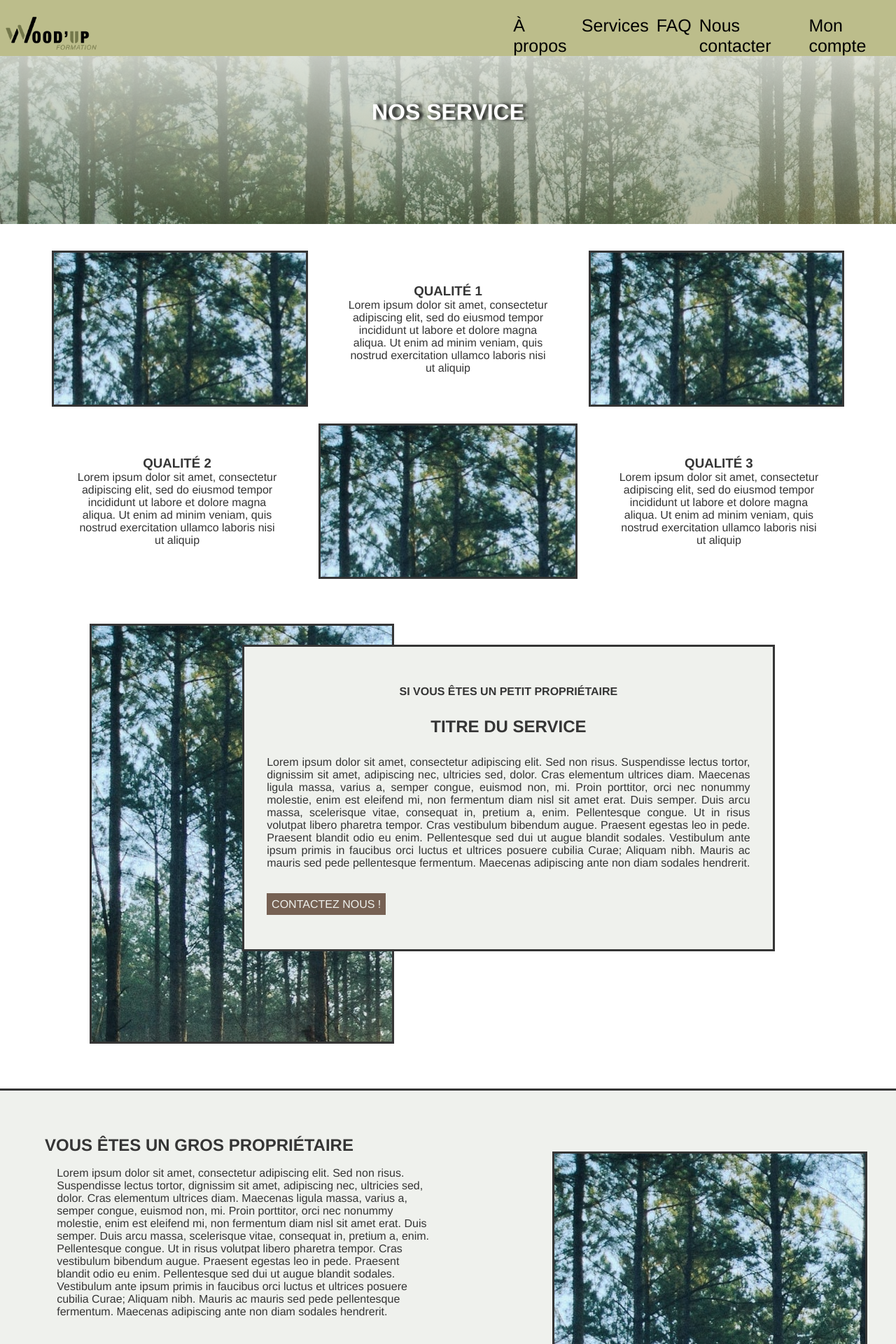
After one commit to Nohan75/woodUp, a PHP site: page /services.php in a window 1280 px wide. The commit adds this page. Shown: the top 1920 px of the page at 70% size. Run offline with PHP 8.4, Linux system fonts and the light colour scheme.

Commit message:
ajout de la page services, remise en forme du css du footer et du header

```diff
--- /dev/null
+++ b/css/services.css
@@ -0,0 +1,144 @@
+.service-banner{
+    background-image:linear-gradient(rgba(239, 241, 237, 1), rgba(113, 119, 68, 0.5)), url('../img/bg_forest.jpg');
+    height: 40vh;
+    display: flex;
+    justify-content: center;
+    align-items: center;
+    color: #ffffff;
+
+}
+.service-banner h1{
+    text-align: center;
+    text-shadow: 5px 0 5px #000000;
+}
+.articles-table{
+    margin: 3%;
+}
+.up{
+    display: flex;
+    flex-direction: row;
+    margin: 2%;
+}
+.down{
+    display: flex;
+    flex-direction: row;
+    margin: 2%;
+}
+.article-img{
+    background-image: url('../img/bg_forest.jpg');
+    border: solid;
+    width: 32%;
+    margin-left: 1%;
+    margin-right: 1%;
+
+}
+.article-card{
+    padding: 4%;
+}
+#quality-1{
+    width: 33%;
+    display: flex;
+    flex-direction: column;
+    text-align: center;
+}
+#quality-2{
+    width: 33%;
+    display: flex;
+    flex-direction: column;
+    text-align: center;
+}
+#quality-3{
+    width: 33%;
+    display: flex;
+    flex-direction: column;
+    text-align: center;
+}
+.little-owner-container{
+    margin: 5% 5% 5% 10%;
+    position: relative;
+}
+.little-owner-container-img{
+    background-image: url('../img/bg_forest.jpg');
+    width: 40%;
+    height: 600px;
+    border: solid;
+}
+.little-owner-container-txt{
+    position: absolute;
+    top: 5%;
+    left:20%;
+    display: flex;
+    flex-direction: column;
+    text-align:center;
+    width:70%;
+    border: solid;
+    padding-left: 3%;
+    padding-right: 3%;
+    padding-top: 5%;
+    padding-bottom: 5%;
+    background-color: #EFF1ED;
+}
+.little-owner-container-txt h2{
+margin: 4%;
+}
+.little-owner-container-txt p{
+    text-align: justify;
+    margin-bottom: 3%;
+}
+.link-owner{
+    margin-top: 3%;
+    text-align: left;
+}
+.little-owner-container-txt a{
+    background-color: #766153;
+    color: #EFF1ED;
+    text-decoration: none;
+    padding: 1%;
+}
+.little-owner-container-txt a:hover{
+    background-color: #EFF1ED;
+    color: black;
+}
+.big-owner-container{
+    background-color: #EFF1ED;
+    display: flex;
+    border-top: 3px solid;
+    border-bottom: 3px solid;
+}
+.big-owner-container-txt{
+    display: flex;
+    flex-direction: column;
+    margin: 5%;
+}
+.big-owner-container-txt p{
+    margin: 3%;
+}
+.big-owner-container-txt a{
+    background-color: #766153;
+    color: #EFF1ED;
+    text-decoration: none;
+    padding: 1%;
+
+}
+.big-owner-container-txt a:hover{
+    background-color: #EFF1ED;
+    color: black;
+}
+
+.big-owner-container-img{
+    background-image: url('../img/bg_forest.jpg');
+    margin: 5%;
+    border: solid;
+}
+.img-big-owner{
+    margin: 5%;
+
+}
+#img1{
+    width: 450px;
+    height: 450px;
+}
+#img2{
+    width: 450px;
+    height: 600px;
+}
--- a/css/style.css
+++ b/css/style.css
@@ -2,9 +2,10 @@
     margin: 0; padding: 0;
     box-sizing: border-box;
 }
-
+/*gftsyedguy*/
 html {
     font-family: 'Helvetica', sans-serif;
+    color: rgb(53, 53, 53) !important;
 }
 
 a {
@@ -14,7 +15,6 @@ a {
 
 a:hover {
     color: #EFF1ED;
-    text-decoration: underline;
 }
 
 .menu {
@@ -22,13 +22,19 @@ a:hover {
     flex-direction: row;
     list-style: none;
     justify-content: space-around;
+    padding-top: 3%;
 }
 
 header {
+    position: fixed;
+    z-index: 8;
+    width: 100%;
+    height: 10%;
     display: flex;
     flex-direction: row;
     justify-content: space-between;
     background-color: #BCBD8B;
+    top: 0%;
 }
 
 .logo img {
@@ -37,15 +43,15 @@ header {
 
 .nav-menu {
     width: 50%;
-
 }
 
 .nav-links {
     padding: 1%;
+    font-size: 25px;
 }
 
 footer{
-    background-color: #BCBD8B;
+    background-image:linear-gradient(rgba(255, 255, 255, 0.5), rgba(255, 255, 255, 0.5)), url('../img/bg_forest.jpg');
     display: flex;
     flex-direction: row;
     justify-content: space-between;
@@ -60,7 +66,8 @@ footer{
     color: #EFF1ED;
     text-decoration: none;
     text-align: center;
-    padding: 1%;
+    padding: 2%;
+    margin-top: 5%;
 }
 #contact-button:hover{
     background-color: #EFF1ED;
--- a/php/index.php
+++ b/index.php
@@ -4,11 +4,12 @@
   <meta charset="UTF-8">
   <meta name="viewport" content="width=device-width, initial-scale=1.0">
   <link rel="icon" href="../img/LogoWoodUpW.png" type="image/png" sizes="16x16">
+  <link rel="stylesheet" href="css/style.css">
   <title>Wood'Up</title>
 </head>
 <body>
 
-  <?php include "header.php"?>
+  <?php include "php/header.php"?>
 
     <div class="div-container">
 
@@ -153,6 +154,6 @@
 
     </div>
 
-    <?php include "footer.php"?>
+    <?php include "php/footer.php"?>
 </body>
 </html>
--- a/php/footer.php
+++ b/php/footer.php
@@ -6,7 +6,7 @@
     <h1>N'HESITEZ PAS À NOUS CONTACTER !</h1>
 
     <div class="link-container">
-    <a href="#" id="contact-button">NOUS CONTACTER</a>
+    <a href="contact.php" id="contact-button">NOUS CONTACTER</a>
     </div>
 </div>
 
--- a/php/header.php
+++ b/php/header.php
@@ -1,9 +1,6 @@
-<head>
-<link rel="stylesheet" href="../css/style.css">
-</head>
 <header>
         <div class="logo">
-          <img src="../img/logo-formation.png" alt="logo-formation">
+          <a href="index.php"><img src="../img/logo-formation.png" alt="logo-formation"></a>
         </div>
         <div class="nav-menu">
           <ul class="menu">
--- /dev/null
+++ b/services.php
@@ -0,0 +1,98 @@
+<!DOCTYPE html>
+<html lang="en">
+<head>
+    <meta charset="UTF-8">
+    <meta name="viewport" content="width=device-width, initial-scale=1.0">
+    <title>Document</title>
+    <link rel="stylesheet" href="css/style.css">
+    <link rel="stylesheet" href="css/services.css">
+</head>
+<body>
+    <?php include "php/header.php"?>
+    <div class="div-container">
+
+        <div class="service-banner">
+            <h1>NOS SERVICE</h1>
+        </div>
+
+        <section class="articles-table">
+
+            <div class="up">
+
+                <div class="article-img"></div>
+
+                <div class="article-card" id="quality-1">
+                    <h3>QUALITÉ 1</h3>
+                    <p>Lorem ipsum dolor sit amet, consectetur adipiscing elit, sed do eiusmod tempor incididunt ut labore et dolore magna aliqua. Ut enim ad minim veniam, quis nostrud exercitation ullamco laboris nisi ut aliquip</p>
+                </div>
+
+                <div class="article-img"></div>
+
+            </div>
+
+            <div class="down">
+                <div class="article-card" id="quality-2">
+                    <h3>QUALITÉ 2</h3>
+                    <p>Lorem ipsum dolor sit amet, consectetur adipiscing elit, sed do eiusmod tempor incididunt ut labore et dolore magna aliqua. Ut enim ad minim veniam, quis nostrud exercitation ullamco laboris nisi ut aliquip</p>
+                </div>
+
+                <div class="article-img"></div>
+
+                <div class="article-card" id="quality-3">
+                    <h3>QUALITÉ 3</h3>
+                    <p>Lorem ipsum dolor sit amet, consectetur adipiscing elit, sed do eiusmod tempor incididunt ut labore et dolore magna aliqua. Ut enim ad minim veniam, quis nostrud exercitation ullamco laboris nisi ut aliquip</p>
+
+                </div>
+            </div>
+
+        </section>
+
+        <section class="little-owner-container">
+
+            <div class="little-owner-container-img">
+            </div>
+
+            <div class="little-owner-container-txt">
+                <h4>SI VOUS ÊTES UN PETIT PROPRIÉTAIRE</h4>
+                <h2>TITRE DU SERVICE</h2>
+                <p>Lorem ipsum dolor sit amet, consectetur adipiscing elit. Sed non risus. Suspendisse lectus tortor, dignissim sit amet, adipiscing nec, ultricies sed, dolor. Cras elementum ultrices diam. Maecenas ligula massa, varius a, semper congue, euismod non, mi. Proin porttitor, orci nec nonummy molestie, enim est eleifend mi, non fermentum diam nisl sit amet erat. Duis semper. Duis arcu massa, scelerisque vitae, consequat in, pretium a, enim. Pellentesque congue. Ut in risus volutpat libero pharetra tempor. Cras vestibulum bibendum augue. Praesent egestas leo in pede. Praesent blandit odio eu enim. Pellentesque sed dui ut augue blandit sodales. Vestibulum ante ipsum primis in faucibus orci luctus et ultrices posuere cubilia Curae; Aliquam nibh. Mauris ac mauris sed pede pellentesque fermentum. Maecenas adipiscing ante non diam sodales hendrerit.
+                <div class="link-owner">
+                <a href="contact.php">CONTACTEZ NOUS !</a>
+                </div>
+
+            </div>
+
+        </section>
+
+        <section class="big-owner-container">
+
+            <div class="big-owner-container-txt">
+
+            <h2>VOUS ÊTES UN GROS PROPRIÉTAIRE</h2>
+            <p>Lorem ipsum dolor sit amet, consectetur adipiscing elit. Sed non risus. Suspendisse lectus tortor, dignissim sit amet, adipiscing nec, ultricies sed, dolor. Cras elementum ultrices diam. Maecenas ligula massa, varius a, semper congue, euismod non, mi. Proin porttitor, orci nec nonummy molestie, enim est eleifend mi, non fermentum diam nisl sit amet erat. Duis semper. Duis arcu massa, scelerisque vitae, consequat in, pretium a, enim. Pellentesque congue. Ut in risus volutpat libero pharetra tempor. Cras vestibulum bibendum augue. Praesent egestas leo in pede. Praesent blandit odio eu enim. Pellentesque sed dui ut augue blandit sodales. Vestibulum ante ipsum primis in faucibus orci luctus et ultrices posuere cubilia Curae; Aliquam nibh. Mauris ac mauris sed pede pellentesque fermentum. Maecenas adipiscing ante non diam sodales hendrerit.</p>
+            <p>Lorem ipsum dolor sit amet, consectetur adipiscing elit. Sed non risus. Suspendisse lectus tortor, dignissim sit amet, adipiscing nec, ultricies sed, dolor. Cras elementum ultrices diam. Maecenas ligula massa, varius a, semper congue, euismod non, mi. Proin porttitor, orci nec nonummy molestie, enim est eleifend mi, non fermentum diam nisl sit amet erat. Duis semper. Duis arcu massa, scelerisque vitae, consequat in, pretium a, enim. Pellentesque congue. Ut in risus volutpat libero pharetra tempor. Cras vestibulum bibendum augue. Praesent egestas leo in pede. Praesent blandit odio eu enim. Pellentesque sed dui ut augue blandit sodales. Vestibulum ante ipsum primis in faucibus orci luctus et ultrices posuere cubilia Curae; Aliquam nibh. Mauris ac mauris sed pede pellentesque fermentum. Maecenas adipiscing ante non diam sodales hendrerit.</p>
+            <p>Lorem ipsum dolor sit amet, consectetur adipiscing elit. Sed non risus. Suspendisse lectus tortor, dignissim sit amet, adipiscing nec, ultricies sed, dolor. Cras elementum ultrices diam. Maecenas ligula massa, varius a, semper congue, euismod non, mi. Proin porttitor, orci nec nonummy molestie, enim est eleifend mi, non fermentum diam nisl sit amet erat. Duis semper. Duis arcu massa, scelerisque vitae, consequat in, pretium a, enim. Pellentesque congue. Ut in risus volutpat libero pharetra tempor. Cras vestibulum bibendum augue. Praesent egestas leo in pede. Praesent blandit odio eu enim. Pellentesque sed dui ut augue blandit sodales. Vestibulum ante ipsum primis in faucibus orci luctus et ultrices posuere cubilia Curae; Aliquam nibh. Mauris ac mauris sed pede pellentesque fermentum. Maecenas adipiscing ante non diam sodales hendrerit.</p>
+            <div class="link-owner">
+                <a href="contact.php">CONTACTEZ NOUS !</a>
+            </div>
+
+            </div>
+
+            <div class="img-big-owner">
+                <div class="big-owner-container-img" id="img1">
+
+                </div>
+
+                <div class="big-owner-container-img" id="img2">
+
+                </div>
+            </div>
+
+
+        </section>
+
+    </div>
+
+    <?php include "php/footer.php"?>
+</body>
+</html>
```
Also changed, not shown: php/services.php (deleted, +0 -59 lines).
